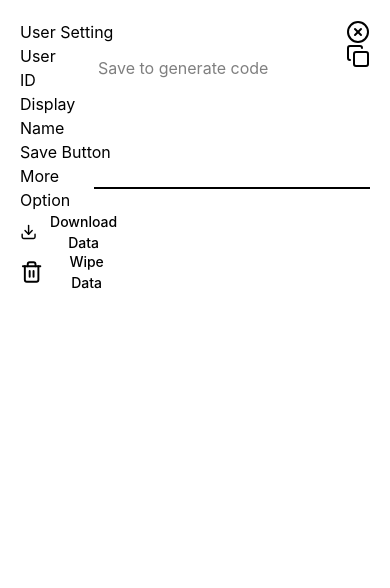
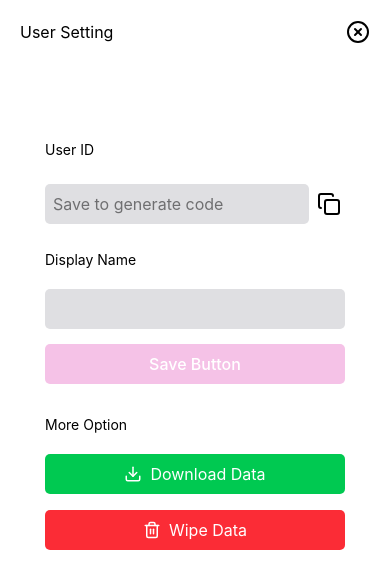
Before and after one commit to Zer0-Gravity/mini-react-project, a React (Vite) app in the folder chat-app/chat-ui/: page /user-setting in a window 390 px wide. Shown: the top 588 px of the page. Built offline with nearby package versions, Linux system fonts and the light colour scheme; no server answers.

Commit message:
style: Add style on the user setting page and add responsive layout

```diff
--- a/chat-app/chat-ui/src/components/UserSetting.tsx
+++ b/chat-app/chat-ui/src/components/UserSetting.tsx
@@ -4,46 +4,53 @@ import { useNavigate } from "react-router";
 function UserSetting() {
     const navigate = useNavigate();
     return (
-        <main className="bg-main-chat h-screen w-screen p-5 md:flex md:justify-center">
-            <div className="md:w-162.5">
+        <main className="bg-main-chat h-screen w-screen p-5 flex justify-center text-primary-text">
+            <div className="md:w-165 w-full">
                 <header className="flex justify-between text-primary-text">
                     <h1>User Setting</h1>
                     <XCircle onClick={() => navigate("/")} />
                 </header>
+                <section className="flex items-center mt-20 flex-col">
+                    <div className="setting-form">
 
-                <section>
-                    <div className="flex gap-10">
-                        <p>User ID</p>
-                        <div className="flex">
+                        {/* Automatic generated id */}
+                        <p className="label-id">User ID</p>
+                        <div className="flex gap-2 items-center input-id">
                             <input
                                 type="text"
                                 placeholder="Save to generate code"
                                 readOnly
+                                className="p-2 h-10 bg-message-input outline-none rounded-[5px]"
                             />
                             <Copy />
                         </div>
-                    </div>
-                    <div className="flex">
-                        <p>Display Name</p>
-                        <input type="text" />
-                    </div>
-                    <button>Save Button</button>
-                </section>
 
-                <section>
-                    <div className="flex items-center">
-                        <p>More Option</p>
-                        <div className="h-0.5 w-full bg-black" />
-                    </div>
-                    <div>
-                        <button className="button">
-                            <Download />
-                            <p>Download Data</p>
+                        {/* Add Username */}
+                        <p className="label-name">Display Name</p>
+                        <input
+                            type="text"
+                            className="p-2 h-10 w-75 bg-message-input outline-none input-name rounded-[5px]"
+                        />
+
+                        {/* Save Button */}
+                        <button className="p-2 bg-accent save-button text-secondary-text font-medium rounded-[5px] ">
+                            Save Button
                         </button>
-                        <button className="button">
-                            <Trash />
-                            <p>Wipe Data</p>
-                        </button>
+
+                        {/* More Option */}
+
+                        <p className="label-option">More Option</p>
+
+                        <div className="w-full flex flex-col md:flex-row justify-around more-button gap-4">
+                            <button className="p-2 rounded-[5px] flex gap-2 text-white bg-green-500 items-center justify-center">
+                                <Download size={18} />
+                                <p>Download Data</p>
+                            </button>
+                            <button className="p-2 rounded-[5px] flex gap-2 text-white bg-red-500 items-center justify-center">
+                                <Trash size={18} />
+                                <p>Wipe Data</p>
+                            </button>
+                        </div>
                     </div>
                 </section>
             </div>
--- a/chat-app/chat-ui/src/index.css
+++ b/chat-app/chat-ui/src/index.css
@@ -56,3 +56,82 @@
     height: 60px;
     border-radius: 8px;
 }
+
+.setting-form {
+    display: grid;
+    gap: 5px;
+    grid-template-columns: 1fr;
+    grid-template-rows: repeat(7, 50px);
+    grid-template-areas:
+        "label-id "
+        "user-id"
+        "label-name"
+        "user-name"
+        "button"
+        "label-option"
+        "more-button";
+
+    .label-id {
+        grid-area: label-id;
+    }
+
+    .input-id {
+        grid-area: user-id;
+    }
+
+    .label-name {
+        grid-area: label-name;
+    }
+
+    .input-name {
+        grid-area: user-name;
+    }
+
+    .save-button {
+        grid-area: button;
+        width: 300px;
+        height: 40px;
+    }
+
+    .label-option {
+        grid-area: label-option;
+    }
+
+    .more-button {
+        grid-area: more-button;
+    }
+
+    .label-id,
+    .label-name,
+    .label-option {
+        display: flex;
+        justify-content: start;
+        align-items: center;
+        font-size: 14px;
+        font-weight: 400;
+    }
+}
+
+@media (min-width: 786px) {
+    .setting-form {
+        display: grid;
+        gap: 20px;
+        grid-template-columns: 100px 300px;
+        grid-template-rows: repeat(4, 1fr);
+        grid-template-areas:
+            "label-id user-id"
+            "label-name user-name"
+            ". button"
+            "label-option more-button";
+
+        .label-id,
+        .label-name,
+        .label-option {
+            display: flex;
+            justify-content: end;
+            align-items: center;
+            font-size: 14px;
+            font-weight: 400;
+        }
+    }
+}
```
